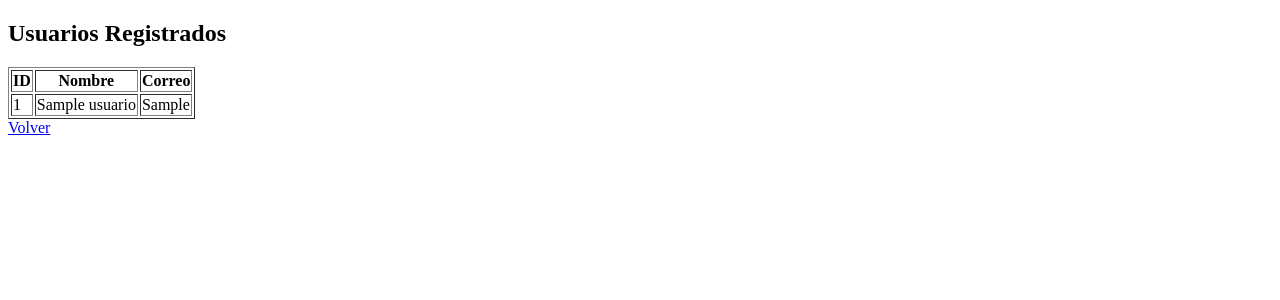
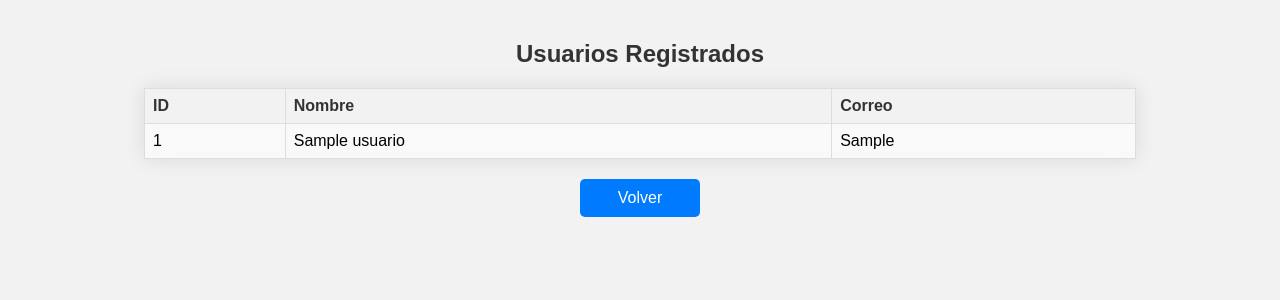
Before and after one commit to MariUva/LaBodegaDelDeporte, a Flask app: page /ver_usuarios in a window 1280 px wide. Shown: the top 300 px of the page. Run offline with Flask 3, Linux system fonts and the light colour scheme; tables that the repository leaves empty hold one stand-in row (values such as "Sample post").

Commit message:
Vista de usuarios

```diff
--- a/app/templates/ver_usuarios.html
+++ b/app/templates/ver_usuarios.html
@@ -3,10 +3,58 @@
 <head>
     <meta charset="UTF-8">
     <title>Lista de Usuarios</title>
+    <style>
+        body {
+            font-family: Arial, sans-serif;
+            background-color: #f2f2f2;
+            margin: 0;
+            padding: 20px;
+        }
+        h2 {
+            color: #333;
+            text-align: center;
+        }
+        table {
+            width: 80%;
+            margin: 20px auto;
+            border-collapse: collapse;
+            background-color: #fff;
+            box-shadow: 0 0 20px rgba(0, 0, 0, 0.1);
+        }
+        th, td {
+            border: 1px solid #dddddd;
+            text-align: left;
+            padding: 8px;
+        }
+        th {
+            background-color: #f2f2f2;
+            color: #333;
+        }
+        tr:nth-child(even) {
+            background-color: #f9f9f9;
+        }
+        tr:hover {
+            background-color: #f1f1f1;
+        }
+        a {
+            display: block;
+            width: 100px;
+            margin: 20px auto;
+            text-align: center;
+            padding: 10px;
+            background-color: #007bff;
+            color: #fff;
+            text-decoration: none;
+            border-radius: 5px;
+        }
+        a:hover {
+            background-color: #0056b3;
+        }
+    </style>
 </head>
 <body>
     <h2>Usuarios Registrados</h2>
-    <table border="1">
+    <table>
         <tr>
             <th>ID</th>
             <th>Nombre</th>
```
